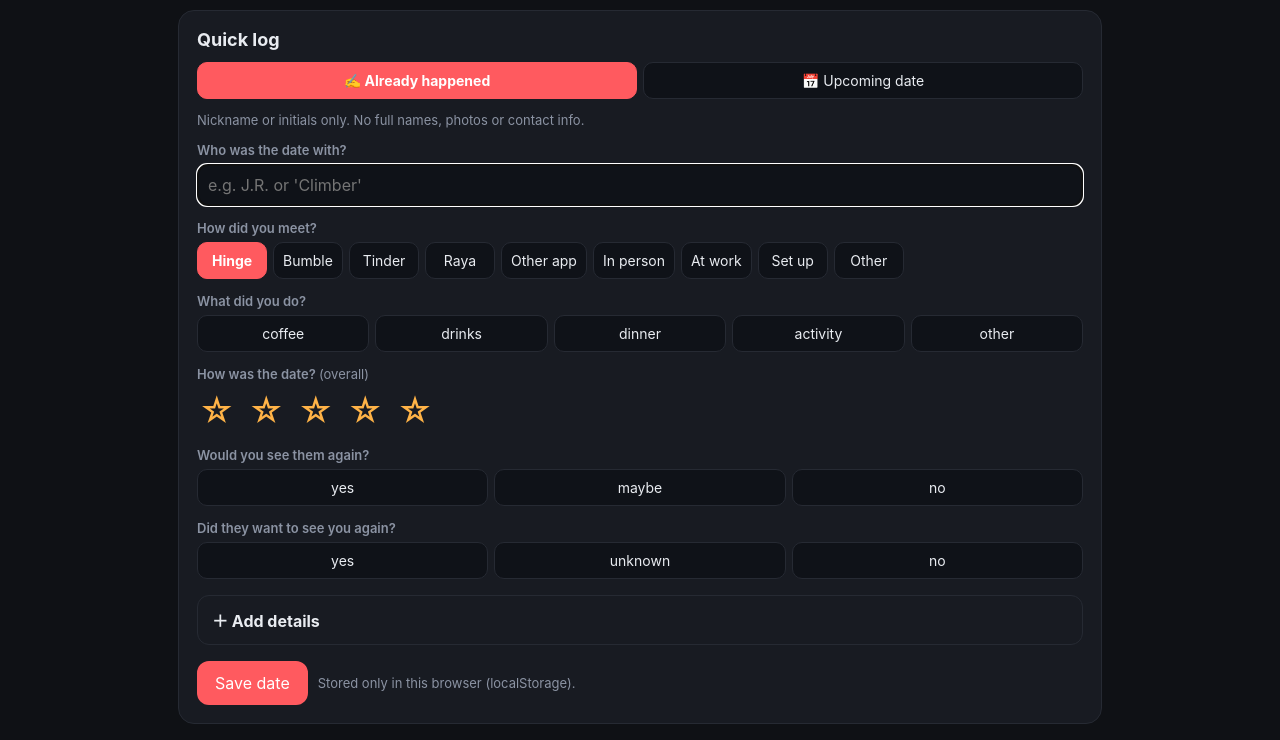
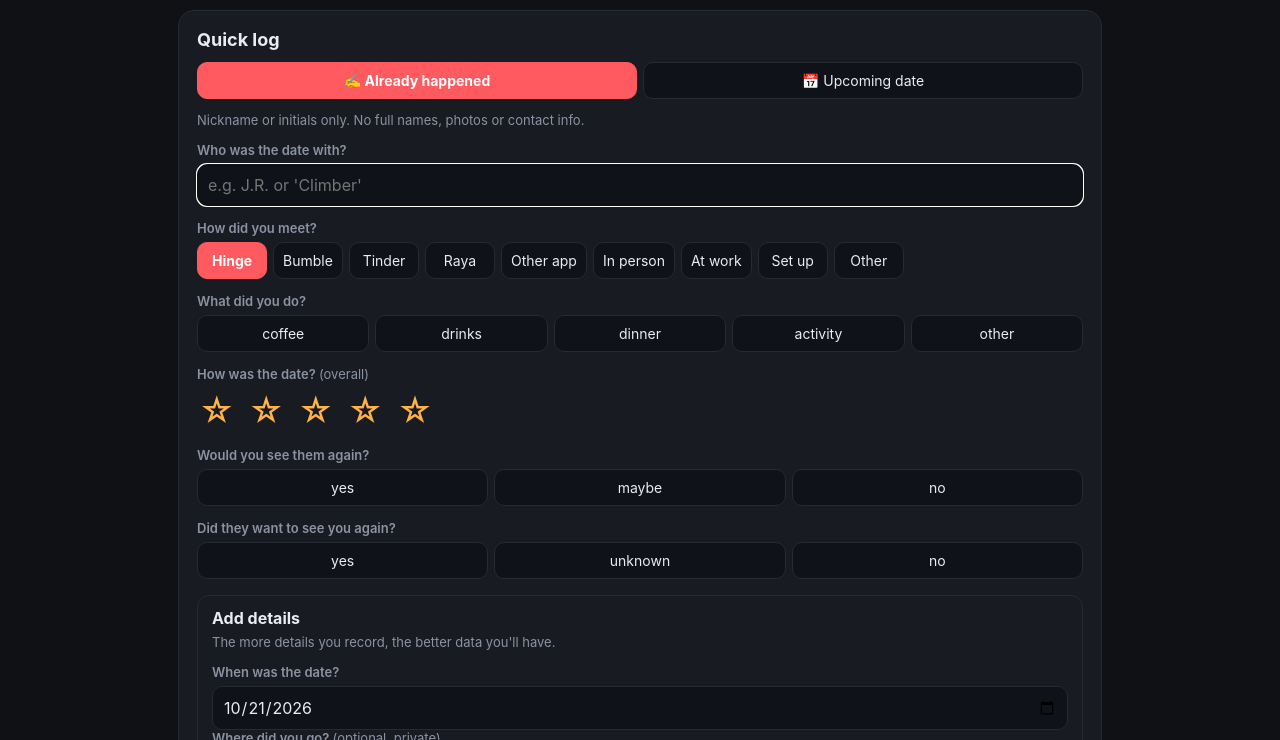
Before and after one commit to raymondtizabi-collab/datelog, a plain HTML site: page index.html in a window 1280 px wide. Both pictures are taken after a click on the button "Log your first date →". Shown: the part 61-801 px from the top of the page. Drawn offline with Linux system fonts and the light colour scheme.

Commit message:
Log: future tense for upcoming, Add details always visible

```diff
--- a/index.html
+++ b/index.html
@@ -39,7 +39,7 @@ input,select,textarea{width:100%;background:#0f1218;border:1px solid var(--line)
 
 .fld{margin-top:14px}
 .stars button{font-size:0!important;background:none!important;border:0!important;padding:2px!important;flex:0 0 auto!important;min-width:0!important}.stars button::after{content:'☆';font-size:34px;color:#ffb347}.stars button.lit::after{content:'★'}.stars{gap:10px;justify-content:flex-start}
-#metChips button{flex:0 1 auto}details#more{margin-top:16px;border:1px solid var(--line);border-radius:12px;padding:12px 14px}details#more>summary{cursor:pointer;font-weight:700;list-style:none}details#more>summary::before{content:'＋ '}details#more[open]>summary::before{content:'－ '}
+#metChips button{flex:0 1 auto}#more{margin-top:16px;border:1px solid var(--line);border-radius:12px;padding:12px 14px}#more .morehd{cursor:pointer;font-weight:700;list-style:none}details#more>summary::before{content:'＋ '}details#more[open]>summary::before{content:'－ '}
 .fnd{border-color:#6a4fd0}#findings ul{margin:0;padding-left:20px}#findings li{margin:8px 0;line-height:1.4}.qchips{display:flex;gap:6px;overflow-x:auto;padding-bottom:4px;-webkit-overflow-scrolling:touch}.qchips button{flex:0 0 auto;background:#0f1218;border:1px solid var(--line);color:var(--tx);border-radius:999px;padding:7px 12px;font:inherit;font-size:13px;cursor:pointer}
 #askLog{max-height:420px;overflow-y:auto;padding:0}#askLog:empty{display:none}#askLog{margin-top:10px}
 .hs h2{font-size:20px;margin-bottom:4px}.mini{position:relative;background:#0f1218;border:1px solid var(--line);border-radius:14px;padding:14px;margin-top:12px}.ex{position:absolute;top:8px;right:10px;font-size:10px;font-weight:800;letter-spacing:.08em;text-transform:uppercase;color:var(--mu);border:1px solid var(--line);border-radius:999px;padding:1px 7px}
@@ -94,21 +94,21 @@ input,select,textarea{width:100%;background:#0f1218;border:1px solid var(--line)
  <p class="muted" id="fHelp">Nickname or initials only. No full names, photos or contact info.</p>
  <form id="f" autocomplete="off">
  <div id="quickSec">
-<div class="fld" id="qNick"><label>Who was the date with?</label><input name="nick" list="nicks" maxlength="12" placeholder="e.g. J.R. or 'Climber'"><datalist id="nicks"></datalist><small class="muted" id="nickHint"></small></div>
- <div class="fld" id="qDate"><label>When was the date?</label><input type="date" name="date" required><input type="hidden" name="time" value=""></div>
+<div class="fld" id="qNick"><label data-past="Who was the date with?" data-fut="Who's the date with?">Who was the date with?</label><input name="nick" list="nicks" maxlength="12" placeholder="e.g. J.R. or 'Climber'"><datalist id="nicks"></datalist><small class="muted" id="nickHint"></small></div>
+ <div class="fld" id="qDate"><label data-past="When was the date?" data-fut="When is the date?">When was the date?</label><input type="date" name="date" required><input type="hidden" name="time" value=""></div>
 
   <div class="fld"><label>How did you meet?</label><div id="metChips" class="seg"></div><select name="met" class="hide"><option>Hinge</option><option>Bumble</option><option>Tinder</option><option>Raya</option><option>Other app</option><option>In person</option><option>At work</option><option>Set up</option><option>Other</option></select><input name="otherDetail" class="hide" maxlength="40" placeholder="What other? (private)" style="margin-top:6px"></div>
- <div class="fld"><label>What did you do?</label><div class="seg" data-n="type"></div></div>
+ <div class="fld"><label data-past="What did you do?" data-fut="What are you doing?">What did you do?</label><div class="seg" data-n="type"></div></div>
 <div class="preOnly"> <div class="fld"><label>How excited are you?</label><div class="seg" data-n="excite"></div></div>
 </div>
  <div class="fld postOnly"><label>How was the date? <span class="muted" style="font-weight:400">(overall)</span></label><div class="seg stars" data-n="went"></div></div>
  <div class="fld postOnly"><label>Would you see them again?</label><div class="seg" data-n="mine"></div></div>
  <div class="fld postOnly"><label>Did they want to see you again?</label><div class="seg" data-n="theirs"></div></div>
  </div>
- <details id="more" open><summary>Add details</summary><p class="muted" style="font-size:13px;margin:6px 0 0">The more details you record, the better data you'll have.</p><div id="moreDate"></div>
+ <div id="more"><div class="morehd">Add details</div><p class="muted" style="font-size:13px;margin:6px 0 0">The more details you record, the better data you'll have.</p><div id="moreDate"></div>
  <div id="preSec">
  <div class="grid">
-  <div><label>Where did you go? <span class="muted" style="font-weight:400">(optional, private)</span></label><input name="where" maxlength="40" placeholder="e.g. Bar Bandini"></div>
+  <div><label data-past="Where did you go?" data-fut="Where are you going?">Where did you go? <span class="muted" style="font-weight:400">(optional, private)</span></label><input name="where" maxlength="40" placeholder="e.g. Bar Bandini"></div>
  </div>
  <div class="fld" id="drawBox"><label>Why are you interested? <span class="muted">(first date · pick any)</span></label><div class="seg multi" data-n="draw"></div><input data-o="draw" class="hide oth" maxlength="40" placeholder="What else? (private)"></div>
  <div class="fld"><label>Who do you expect to pay? (optional)</label><div class="seg" data-n="expPaid"></div></div>
@@ -131,7 +131,7 @@ input,select,textarea{width:100%;background:#0f1218;border:1px solid var(--line)
  </div>
  </div>
  <div id="shotFld" style="margin-top:12px;display:block"><label>Add profile screenshot (optional)</label><label class="btn g" for="shotIn" id="shotBtn" style="display:inline-block;padding:9px 14px">📷 Choose from Photos</label><input type="file" id="shotIn" accept="image/*" class="hide"><div id="shotPrev" class="hide" style="margin-top:8px;position:relative;width:fit-content"><img id="shotImg" alt="Profile screenshot preview" style="max-width:120px;max-height:200px;border-radius:10px;display:block"><button type="button" id="shotRm" class="btn g" style="position:absolute;top:4px;right:4px;padding:2px 8px">✕</button></div><p class="muted" style="font-size:13px;margin:6px 0 0">🔒 Stays on your device. It's only sent when you share with friends you choose — never in the pooled stats.</p></div>
- </details>
+ </div>
  <div class="row" style="margin-top:16px"><button class="btn" id="saveBtn">Save upcoming date</button><button class="btn g preOnly" id="saveAsk" type="button">Save &amp; ask friends 🔮</button><span class="muted">Stored only in this browser (localStorage).</span></div>
  </form></div>
  <div class="card"><h2>People</h2><div id="upcoming"></div><div id="list"></div>
@@ -216,7 +216,7 @@ const showWhy=m=>m=='no',showThey=(m,t,s)=>(m=='yes'||m=='maybe')&&(t=='no'||(t=
 let mode='post',editId=null,askAfter=false;const f=$('#f');
 function syncMet(){const c=$('#metChips');if(!c.children.length){c.innerHTML=[...f.met.options].map(o=>`<button type="button" data-v="${esc(o.value)}">${esc(o.value)}</button>`).join('');c.onclick=e=>{const b=e.target.closest('button');if(!b)return;f.met.value=b.dataset.v;f.met.onchange();syncMet()}}$$('button',c).forEach(b=>b.classList.toggle('on',b.dataset.v==f.met.value))}
 function upd(){syncMet();$$('#f .preOnly').forEach(e=>e.classList.toggle('hide',mode!='pre'));$$('#f .postOnly').forEach(e=>e.classList.toggle('hide',mode=='pre'));
- {const q=$('#qDate');if(mode=='pre'){if(q.parentNode.id!='quickSec')$('#qNick').after(q)}else if(q.parentNode.id!='moreDate')$('#moreDate').append(q)}
+ $$('label[data-fut]').forEach(l=>{const t=mode=='pre'?l.dataset.fut:l.dataset.past;l.firstChild.textContent=t+(l.children.length?' ':'')});{const q=$('#qDate');if(mode=='pre'){if(q.parentNode.id!='quickSec')$('#qNick').after(q)}else if(q.parentNode.id!='moreDate')$('#moreDate').append(q)}
  {const on=+getSeg('went')||0;$$('#f .stars button').forEach((b,i)=>b.classList.toggle('lit',i<on))}
  $('#saveAsk').classList.toggle('hide',mode!='pre'||!!editId);$('#postSec').classList.toggle('hide',mode=='pre');$$('#modeSeg button').forEach(b=>b.classList.toggle('on',b.dataset.m==(mode=='review'?'post':mode)));$('#modeSeg').classList.toggle('hide',mode=='review');
  $('#whyBox').classList.toggle('hide',!showWhy(getSeg('mine')));$('#theyBox').classList.toggle('hide',!showThey(getSeg('mine'),getSeg('theirs'),getSeg('second')));
```
Also changed, not shown: shots/categories-review.png, shots/details.png, shots/log-no-hero.png, shots/quicklog.png, shots/share-card.png, shots/spend-review.png.
